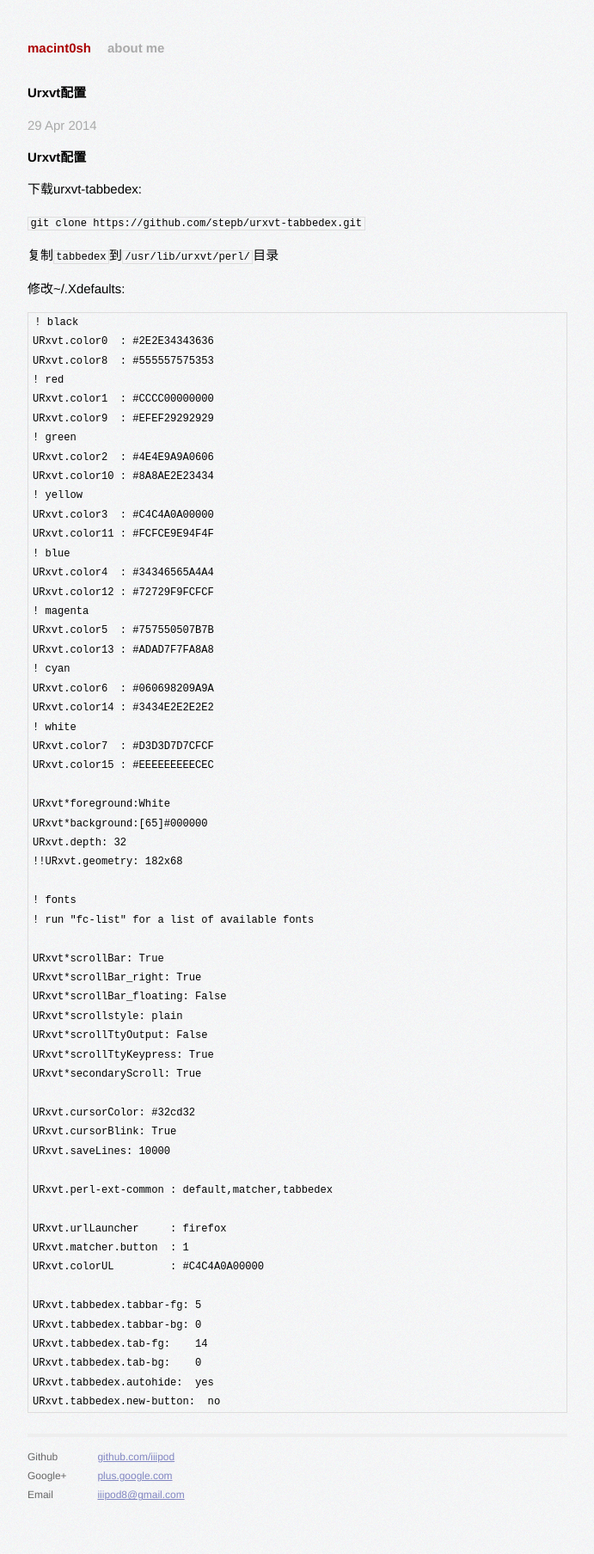
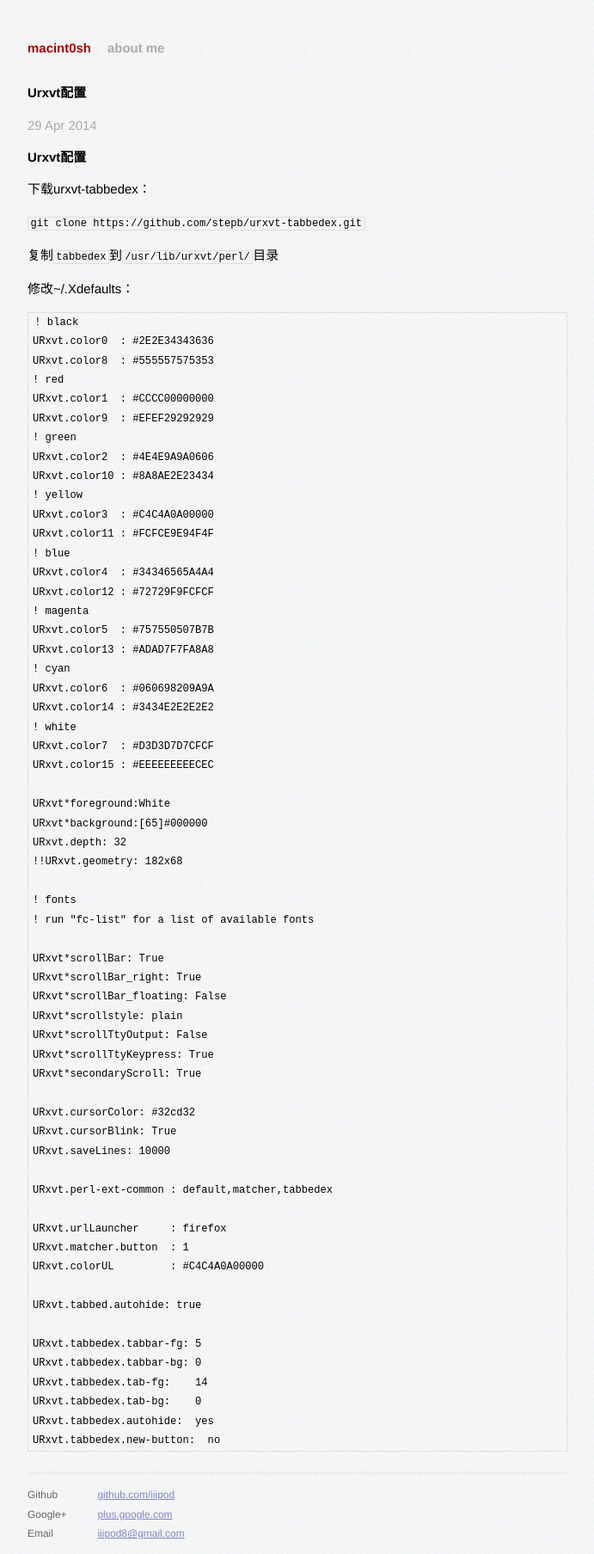
Before and after one commit to iiipod/iiipod.github.com, a Jekyll site: the page built from _posts/2014-04-29-Urxvt设置.markdown, in a window 1280 px wide. Shown: the whole page at 86% size, without its empty margins (294-985 px from the left). Built offline with Jekyll 4.4.1, drawn with Linux system fonts in a browser that asks for light colours; Markdown is read by kramdown in place of the engine named in the settings; before the commit the page ends 1762 px from its top, so only the background shows below that.

Commit message:
2014年 04月 30日 星期三 20:39:34 CST

```diff
--- a/_posts/2014-04-29-Urxvt设置.markdown
+++ b/_posts/2014-04-29-Urxvt设置.markdown
@@ -6,13 +6,13 @@ author:
 ---
 # Urxvt配置
 
-下载urxvt-tabbedex:
+下载urxvt-tabbedex：
 
 `git clone https://github.com/stepb/urxvt-tabbedex.git`
 
 复制`tabbedex`到`/usr/lib/urxvt/perl/`目录
 
-修改~/.Xdefaults:
+修改~/.Xdefaults：
 
     ! black
     URxvt.color0  : #2E2E34343636
@@ -65,6 +65,8 @@ author:
     URxvt.matcher.button  : 1
     URxvt.colorUL         : #C4C4A0A00000
 
+    URxvt.tabbed.autohide: true
+
     URxvt.tabbedex.tabbar-fg: 5
     URxvt.tabbedex.tabbar-bg: 0
     URxvt.tabbedex.tab-fg:    14
```
